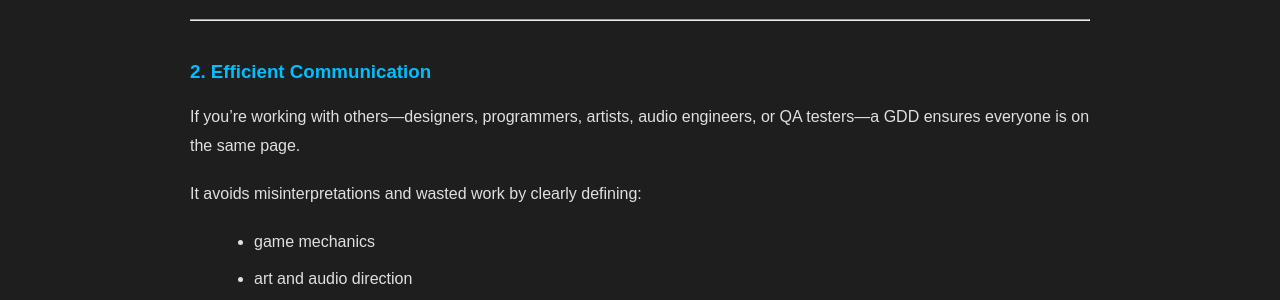
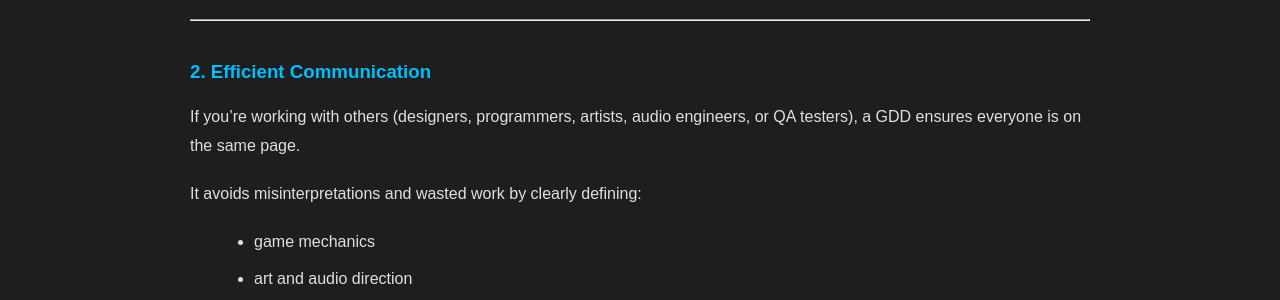
Before and after one commit to ScriptureExamined/NovawrightStudios, a Jekyll site: the page built from _posts/2025-08-02-The-Importance-of-Using-a-Game-Design-Document-(GDD).md, in a window 1280 px wide and 900 px high, scrolled down 1233 px. Shown: the part 152-452 px from the top of the window. Built offline with Jekyll 4.4.1, drawn with Linux system fonts in a browser that asks for light colours; some of the changed text lies outside the part shown.

```diff
--- a/_posts/2025-08-02-The-Importance-of-Using-a-Game-Design-Document-(GDD).md
+++ b/_posts/2025-08-02-The-Importance-of-Using-a-Game-Design-Document-(GDD).md
@@ -51,7 +51,7 @@ Without answering these early on, your game risks becoming directionless or inco
 
 ### 2. Efficient Communication
 
-If you’re working with others—designers, programmers, artists, audio engineers, or QA testers—a GDD ensures everyone is on the same page.
+If you’re working with others (designers, programmers, artists, audio engineers, or QA testers), a GDD ensures everyone is on the same page.
 
 It avoids misinterpretations and wasted work by clearly defining:
 
@@ -135,7 +135,7 @@ A comprehensive GDD typically covers:
 
 You don’t need a perfect template, and your GDD doesn’t need to be flawless.
 
-What matters is that it exists—and that you use it.
+What matters is that it exists, and that you use it.
 
 Whether you're building a quick prototype or a full-scale game, your GDD becomes the compass that keeps development on track.
 
```
